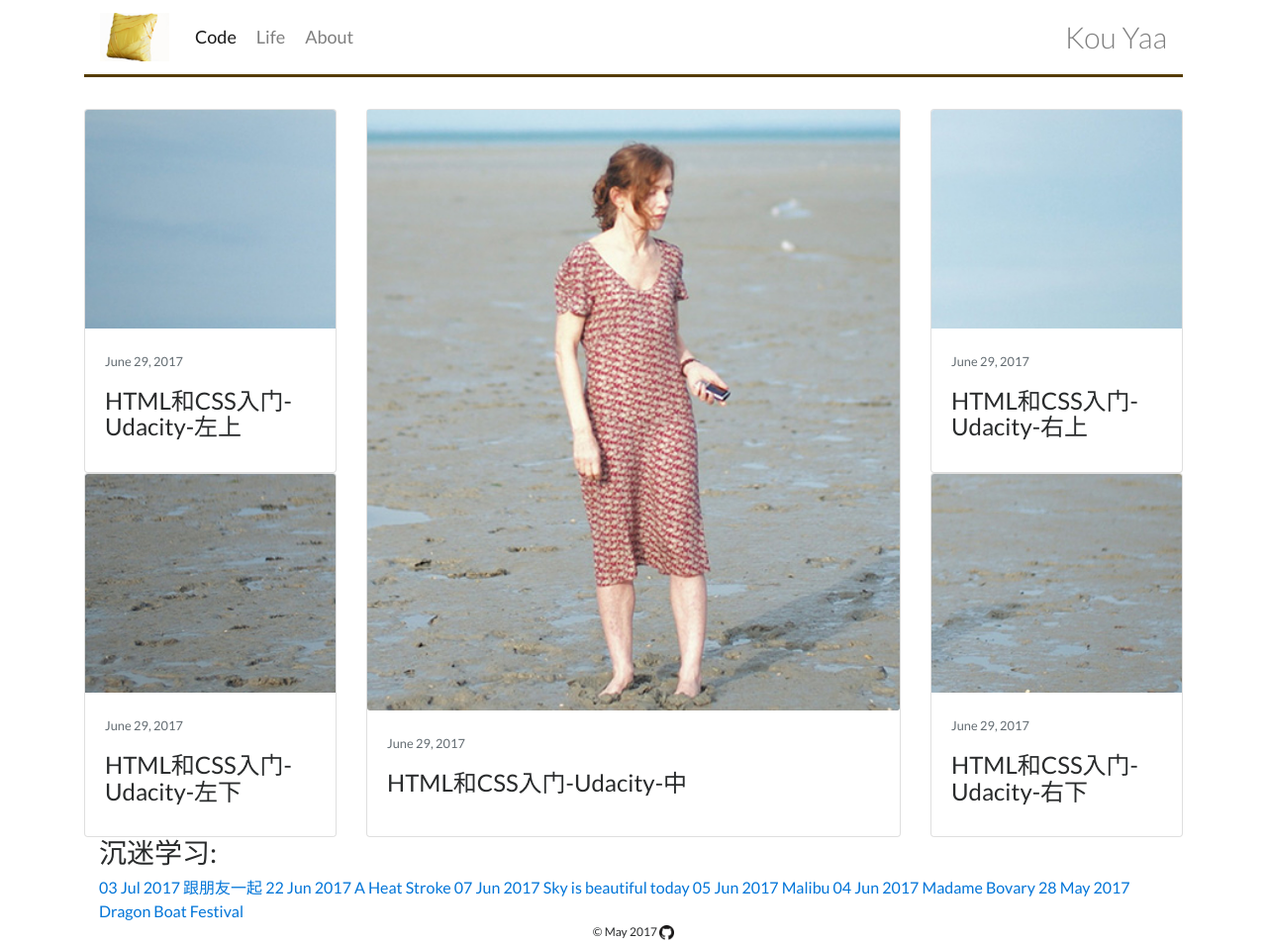
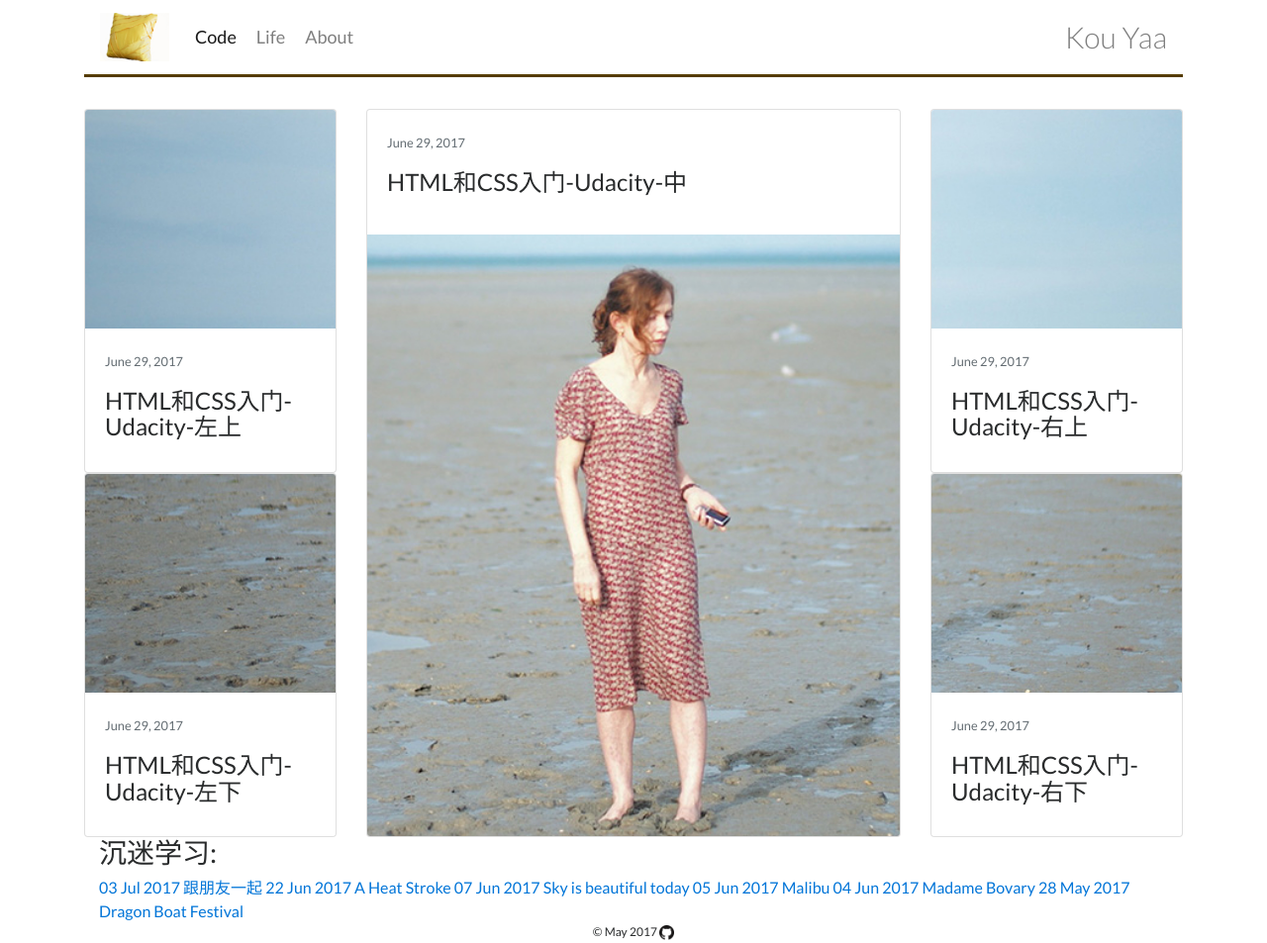
Before and after one commit to yinkouya/yinkouya.github.io, a Jekyll site: the page built from life.html, in a window 1280 px wide. Shown: the whole page at 99% size. Built offline with Jekyll 4.4.1, drawn with Linux system fonts in a browser that asks for light colours; nearby versions of some CDN libraries.

Commit message:
Update life.html

```diff
--- a/life.html
+++ b/life.html
@@ -22,11 +22,11 @@ layout: default
 
   <div class="col-sm-6">
     <div class="card h-100">
-      <img class="card-img-bottom" src="img/middle.jpg" alt="Card image cap">
       <div class="card-block">
         <p class="card-text"><small class="text-muted">June 29, 2017</small></p>
         <h4 class="card-title">HTML和CSS入门-Udacity-中</h4>
       </div>
+      <img class="card-img-bottom" src="img/middle.jpg" alt="Card image cap">
     </div>
   </div>
 
```
